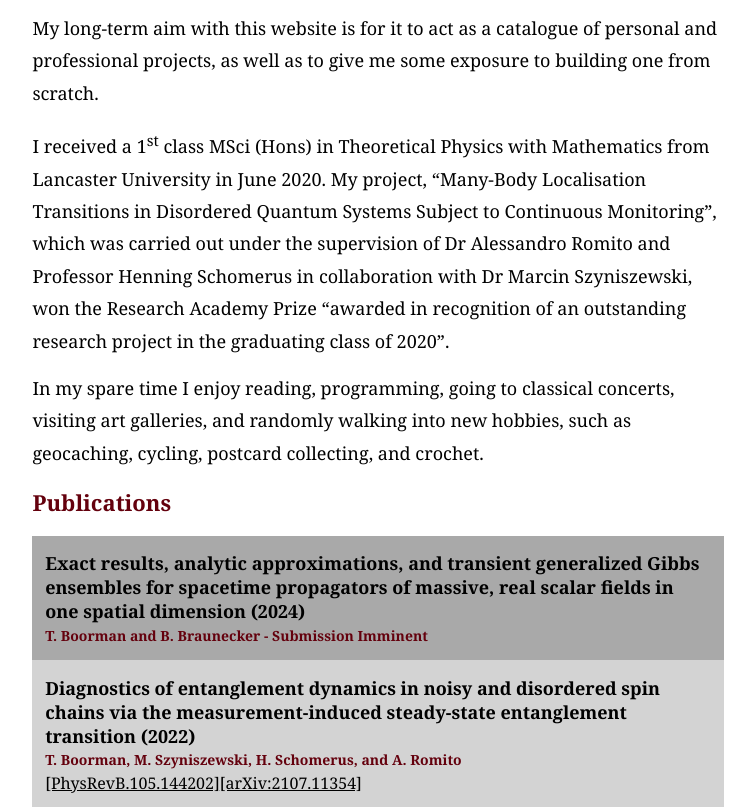
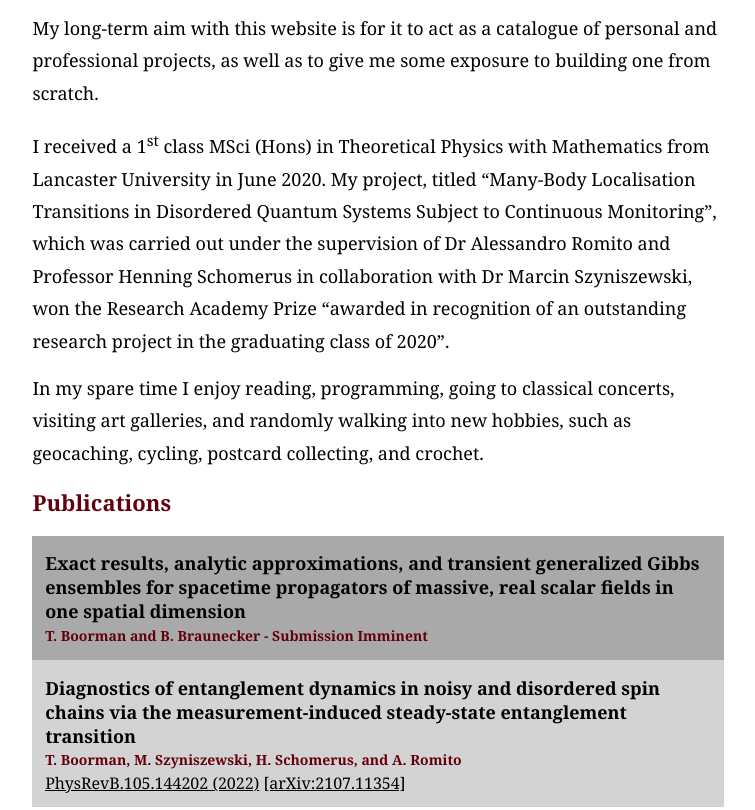
Before and after one commit to tobiboorman/My-Website, a plain HTML site: page index.html in a window 1280 px wide. Shown: the part 589-1399 px from the top of the page, without its empty margins (262-1017 px from the left). Drawn offline with Linux system fonts and the light colour scheme.

Commit message:
Settled on final form for publication presentation in index.html homepage

```diff
--- a/index.html
+++ b/index.html
@@ -37,7 +37,7 @@
 			</p>
 
 			<p>
-			I received a 1<sup>st</sup> class MSci (Hons) in Theoretical Physics with Mathematics from Lancaster University in June 2020. My project, <q>Many-Body Localisation Transitions in Disordered Quantum Systems Subject to Continuous Monitoring</q>, which was carried out under the supervision of Dr Alessandro Romito and Professor Henning Schomerus in collaboration with Dr Marcin Szyniszewski, won the Research Academy Prize <q>awarded in recognition of an outstanding research project in the graduating class of 2020</q>.
+			I received a 1<sup>st</sup> class MSci (Hons) in Theoretical Physics with Mathematics from Lancaster University in June 2020. My project, titled <q>Many-Body Localisation Transitions in Disordered Quantum Systems Subject to Continuous Monitoring</q>, which was carried out under the supervision of Dr Alessandro Romito and Professor Henning Schomerus in collaboration with Dr Marcin Szyniszewski, won the Research Academy Prize <q>awarded in recognition of an outstanding research project in the graduating class of 2020</q>.
 			</p>
 
 			<p>
@@ -48,13 +48,14 @@
 		<section class="publications">
 			<h2> Publications </h2>
 			<article class="publication_entry_alt">
-				<h3>Exact results, analytic approximations, and transient generalized Gibbs ensembles for spacetime propagators of massive, real scalar fields in one spatial dimension (2024)</h3>
+				<h3>Exact results, analytic approximations, and transient generalized Gibbs ensembles for spacetime propagators of massive, real scalar fields in one spatial dimension</h3>
 				<h4>T. Boorman and B. Braunecker - Submission Imminent</h4>
 			</article>
 			<article class="publication_entry">
-				<h3>Diagnostics of entanglement dynamics in noisy and disordered spin chains via the measurement-induced steady-state entanglement transition (2022)</h3>
+				<h3>Diagnostics of entanglement dynamics in noisy and disordered spin chains via the measurement-induced steady-state entanglement transition</h3>
 				<h4>T. Boorman, M. Szyniszewski, H. Schomerus, and A. Romito </h4>
-				<a href="https://journals.aps.org/prb/abstract/10.1103/PhysRevB.105.144202">[PhysRevB.105.144202]</a><a href="https://arxiv.org/abs/2107.11354">[arXiv:2107.11354]</a>
+				<a href="https://journals.aps.org/prb/abstract/10.1103/PhysRevB.105.144202">PhysRevB.105.144202 (2022)</a>
+				<a href="https://arxiv.org/abs/2107.11354">[arXiv:2107.11354]</a>
 			</article>
 		</section>
 		<br>
```
